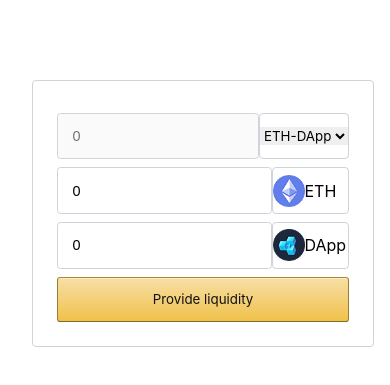
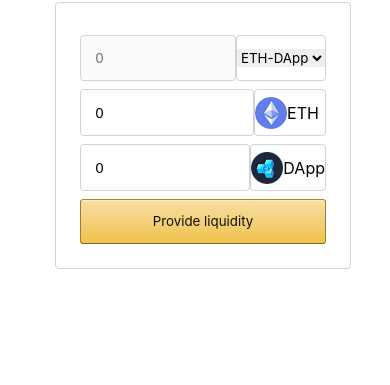
Before and after one commit to icepaigez/Decentralized-ERC-20-Token-Exchange, a React (Create React App) app: page / in a window 390 px wide. Shown: the part 563-948 px from the top of the page. Before the commit the page ends 910 px from the top, so only its background shows below. Built offline with nearby package versions, Linux system fonts and the light colour scheme.

Commit message:
updated the readme file

```diff
--- a/src/components/Main/Liquidity/liquidity.css
+++ b/src/components/Main/Liquidity/liquidity.css
@@ -99,7 +99,7 @@
     border-width: 1px;
 }
 
-@media screen and (max-width: 720px) {
+@media screen and (max-width: 799px) {
 	.liquidity {
 		display: flex;
 		flex-direction: column;
@@ -108,7 +108,7 @@
 	}
 
 	.liquidity .pool__liquid  {
-		margin-top: 5em;
+		/*margin-top: 5em;*/
 		width: 100%;
 	}
 
@@ -130,7 +130,7 @@
 	}
 
 	.liquidity .pool__liquid  {
-		margin-top: 5em;
+		/*margin-top: 5em;*/
 		width: 100%;
 	}
 }
--- a/src/components/Main/main.css
+++ b/src/components/Main/main.css
@@ -1,6 +1,9 @@
 .main {
-	height: 70%;
+	height: 100%;
 	margin: 1em;
+	width: 80%;
+	margin-left: auto;
+	margin-right: auto;
 }
 
 .option {
```
Also changed, not shown: 1 other file (tests, documents, lock files or other folders).
